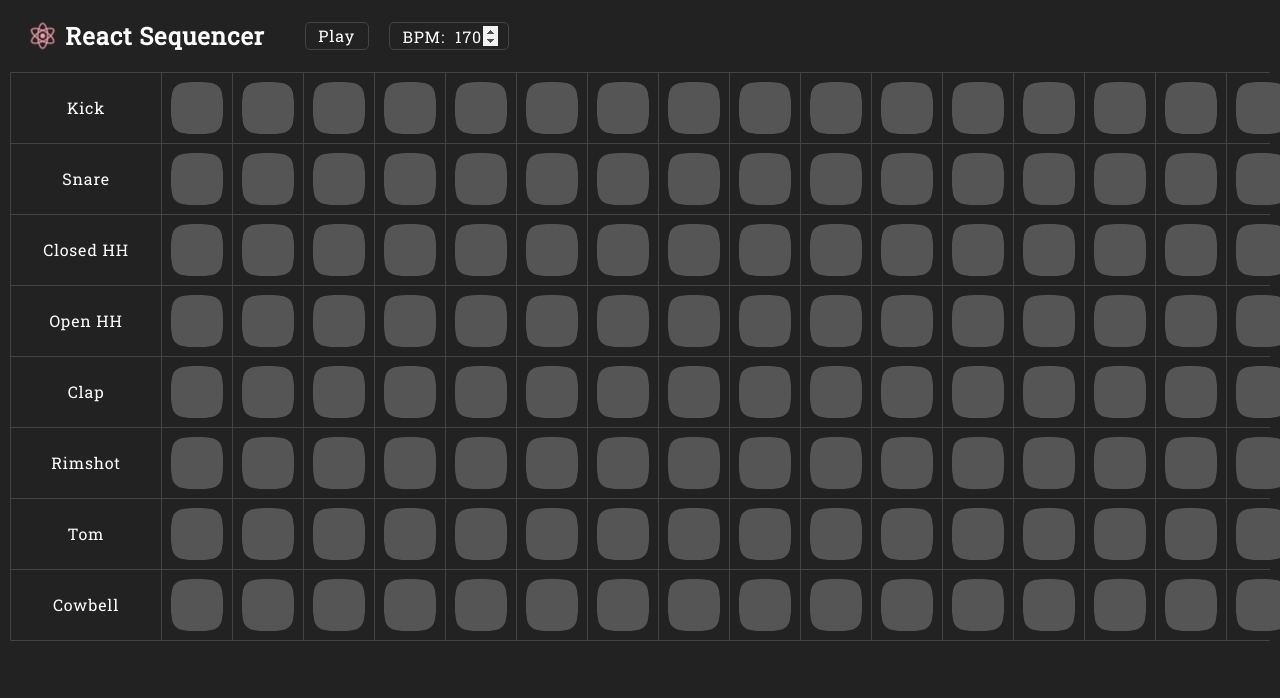
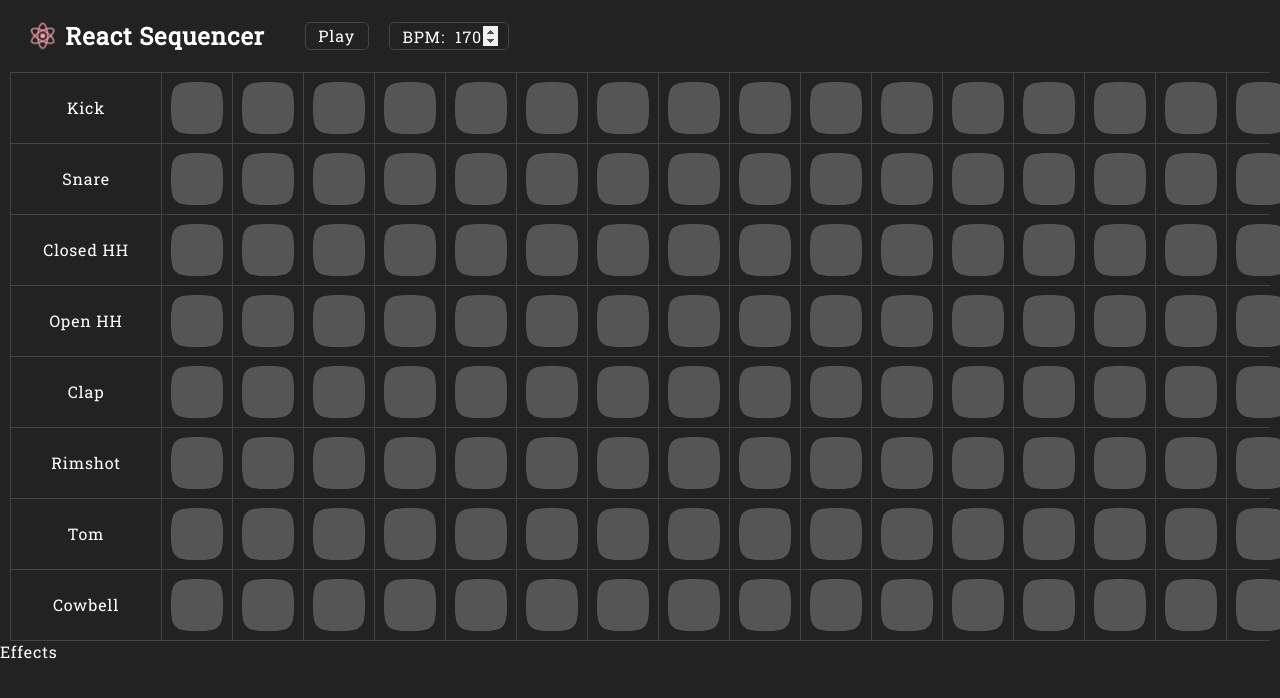
Before and after one commit to leadley-cc/react-sequencer, a React (Create React App) app: page / in a window 1280 px wide. Shown: the top 698 px of the page. Built offline with nearby package versions, Linux system fonts and the light colour scheme; no server answers.

Commit message:
Begin work on Effects panel

```diff
--- /dev/null
+++ b/src/components/Effects.js
@@ -0,0 +1,10 @@
+import React from 'react'
+import './Effects.css'
+
+const Effects = (props) => (
+  <div id='Effects'>
+    Effects
+  </div>
+)
+
+export default Effects
--- a/src/containers/App.js
+++ b/src/containers/App.js
@@ -7,6 +7,7 @@ import Header from '../components/Header'
 import PlayButton from '../components/PlayButton'
 import BPMSelect from '../components/BPMSelect'
 import SequencerGrid from '../components/SequencerGrid'
+import Effects from '../components/Effects'
 
 class App extends Component {
   constructor (props) {
@@ -51,6 +52,7 @@ class App extends Component {
           <BPMSelect />
         </Header>
         <SequencerGrid />
+        <Effects />
       </div>
     )
   }
--- a/src/index.css
+++ b/src/index.css
@@ -15,6 +15,7 @@ body {
   height: 100%;
 
   font-family: "Roboto Slab", serif;
+  color: white;
   background-color: #222;
 }
 
```
Also changed, not shown: src/components/Effects.css (added).
